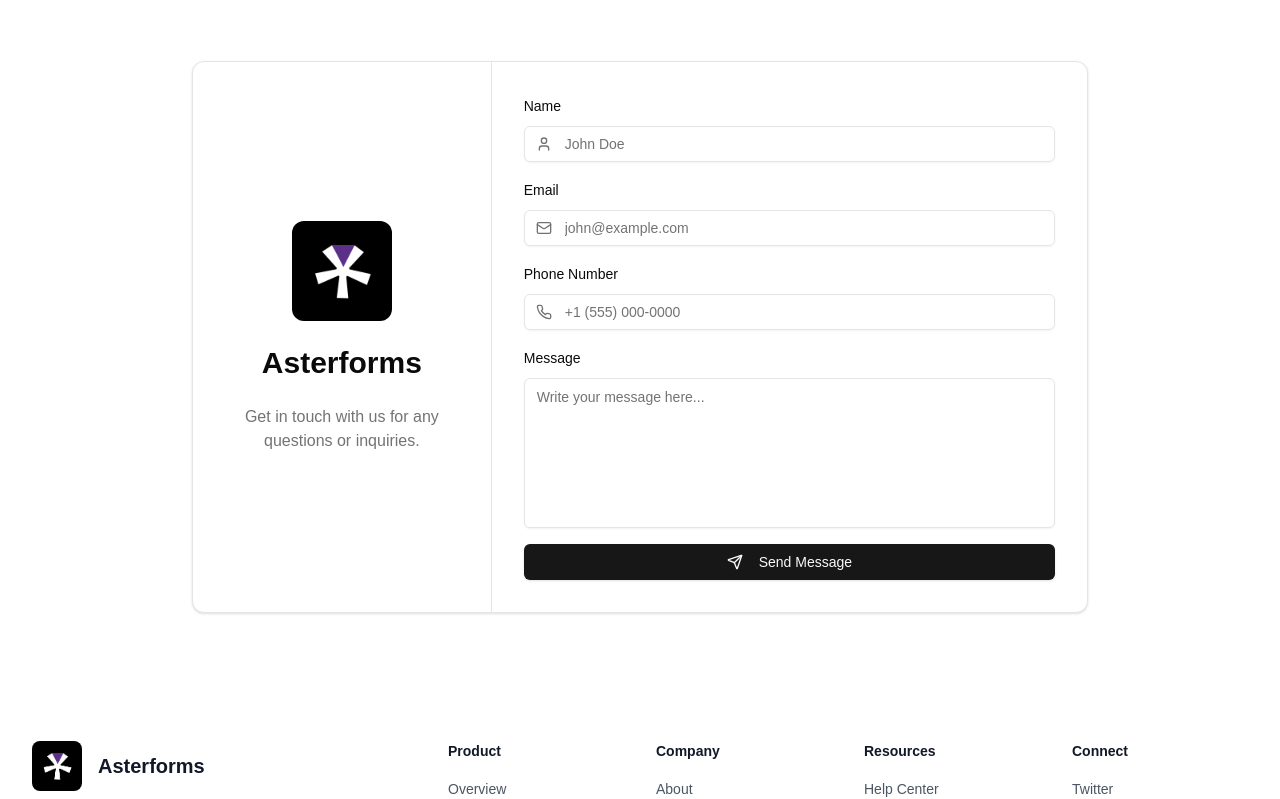
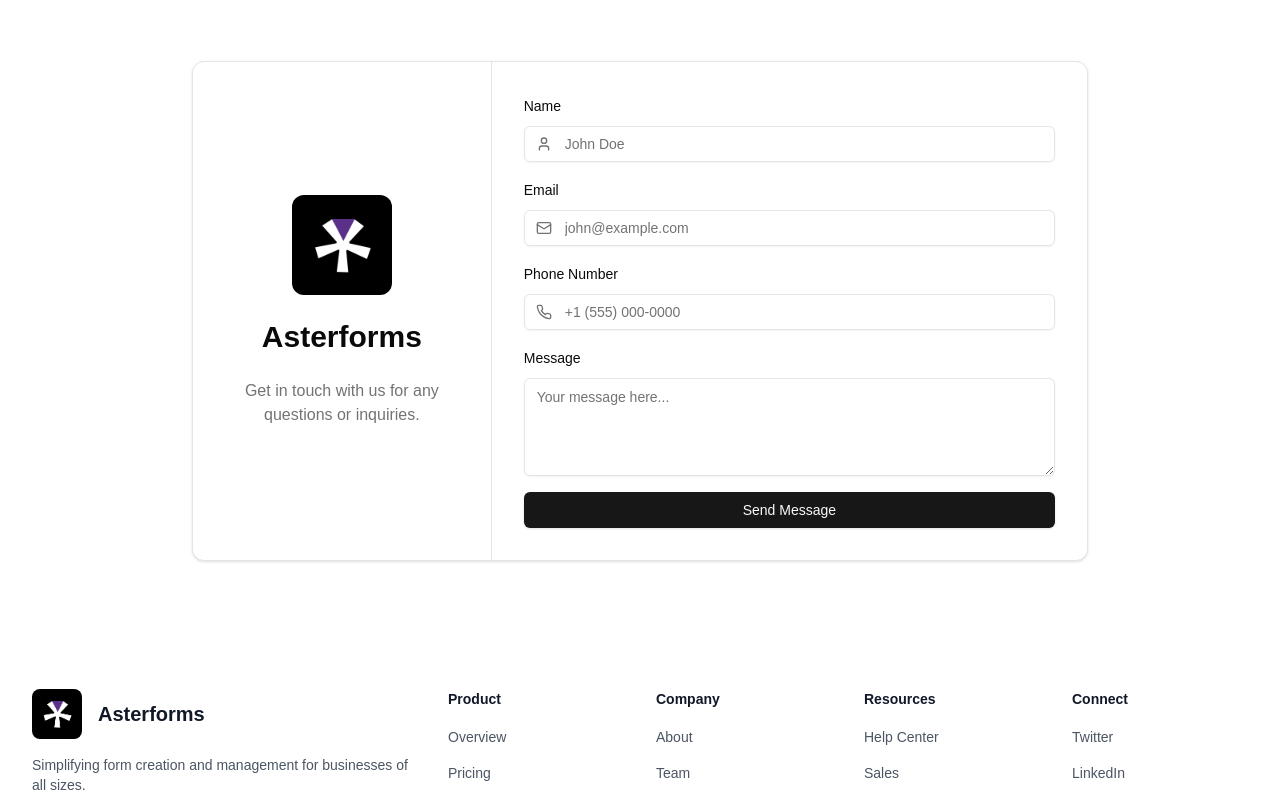
Before and after one commit to aviralshastri/formify, a Next.js app: page / in a window 1280 px wide. Shown: the part 3467-4266 px from the top of the page. Built offline with nearby package versions, Linux system fonts and the light colour scheme.

Commit message:
contact form server request updatedvs
contact form server request updated and backend for contact form also created

```diff
--- a/components/custom/ContactSection.tsx
+++ b/components/custom/ContactSection.tsx
@@ -1,8 +1,6 @@
-"use client";
-
 import React, { useState, useEffect, useRef } from "react";
 import { motion, useInView } from "framer-motion";
-import { Mail, User, Send, Loader2, Phone } from 'lucide-react';
+import { Mail, User, Send, Loader2, Phone } from "lucide-react";
 import { Button } from "@/components/ui/button";
 import { Input } from "@/components/ui/input";
 import { Textarea } from "@/components/ui/textarea";
@@ -65,22 +63,45 @@ const ContactSection = () => {
     setSubmissionStatus("loading");
 
     try {
-      await new Promise((resolve) => setTimeout(resolve, 1500));
+      const response = await fetch("http://192.168.1.8:8000/contact", {
+        method: "POST",
+        headers: {
+          "Content-Type": "application/json",
+        },
+        body: JSON.stringify(formData),
+      });
 
+      const data = await response.json();
+
+      if (response.ok) {
         const newCount = submissionCount + 1;
         setSubmissionCount(newCount);
         const currentDate = new Date().toISOString().split("T")[0];
         localStorage.setItem("submissionCount", newCount.toString());
         localStorage.setItem("lastSubmissionDate", currentDate);
 
+
+
+        setFormData({ name: "", email: "", phone: "", message: "" });
+        if(data.message==="Too many pending requests for this email or phone number."){
+          toast.error(data.message, {
+            duration: 3000,
+            position: "top-center",
+          });
+        }
+        else{
           toast.success("Message sent successfully!", {
             duration: 3000,
             position: "top-center",
           });
-
-      setFormData({ name: "", email: "", phone: "", message: "" });
+        }
+      } else {
+        throw new Error(
+          data?.message || "Something went wrong. Please try again."
+        );
+      }
     } catch (error) {
-      toast.error("Something went wrong. Please try again.", {
+      toast.error(error.message, {
         duration: 3000,
         position: "top-center",
       });
@@ -134,7 +155,8 @@ const ContactSection = () => {
               animate={headerInView ? { opacity: 1 } : {}}
               transition={{ duration: 0.6, delay: 0.6 }}
             >
-              We're here to help you with any questions or concerns. Fill out the form below, and we'll get back to you promptly.
+              We're here to help you with any questions or concerns. Fill out
+              the form below, and we'll get back to you promptly.
             </motion.p>
           </div>
         </motion.div>
@@ -158,7 +180,7 @@ const ContactSection = () => {
                       duration: 0.6,
                       type: "spring",
                       stiffness: 260,
-                      damping: 20
+                      damping: 20,
                     }}
                   >
                     <Image
@@ -187,22 +209,28 @@ const ContactSection = () => {
                         name: "name",
                         type: "text",
                         placeholder: "John Doe",
-                        icon: <User className="absolute left-3 top-1/2 -translate-y-1/2 h-4 w-4 text-muted-foreground" />
+                        icon: (
+                          <User className="absolute left-3 top-1/2 -translate-y-1/2 h-4 w-4 text-muted-foreground" />
+                        ),
                       },
                       {
                         label: "Email",
                         name: "email",
                         type: "email",
                         placeholder: "john@example.com",
-                        icon: <Mail className="absolute left-3 top-1/2 -translate-y-1/2 h-4 w-4 text-muted-foreground" />
+                        icon: (
+                          <Mail className="absolute left-3 top-1/2 -translate-y-1/2 h-4 w-4 text-muted-foreground" />
+                        ),
                       },
                       {
                         label: "Phone Number",
                         name: "phone",
                         type: "tel",
                         placeholder: "+1 (555) 000-0000",
-                        icon: <Phone className="absolute left-3 top-1/2 -translate-y-1/2 h-4 w-4 text-muted-foreground" />
-                      }
+                        icon: (
+                          <Phone className="absolute left-3 top-1/2 -translate-y-1/2 h-4 w-4 text-muted-foreground" />
+                        ),
+                      },
                     ].map((field, idx) => (
                       <motion.div
                         key={field.name}
@@ -211,7 +239,7 @@ const ContactSection = () => {
                         animate={formInView ? { opacity: 1, y: 0 } : {}}
                         transition={{
                           duration: 0.6,
-                          delay: 0.2 + idx * 0.1
+                          delay: 0.2 + idx * 0.1,
                         }}
                       >
                         <Label htmlFor={field.name}>{field.label}</Label>
@@ -235,51 +263,33 @@ const ContactSection = () => {
                       className="space-y-2"
                       initial={{ opacity: 0, y: 20 }}
                       animate={formInView ? { opacity: 1, y: 0 } : {}}
-                      transition={{
-                        duration: 0.6,
-                        delay: 0.6
-                      }}
+                      transition={{ duration: 0.6, delay: 0.5 }}
                     >
                       <Label htmlFor="message">Message</Label>
+                      <div className="relative">
                         <Textarea
                           id="message"
                           name="message"
                           value={formData.message}
                           onChange={handleChange}
-                        placeholder="Write your message here..."
-                        className="min-h-[150px] resize-none w-full"
+                          placeholder="Your message here..."
+                          rows={4}
                           required
                         />
+                      </div>
                     </motion.div>
 
-                    <motion.div
-                      whileHover={{ scale: 1.05 }}
-                      whileTap={{ scale: 0.95 }}
-                      initial={{ opacity: 0, y: 20 }}
-                      animate={formInView ? { opacity: 1, y: 0 } : {}}
-                      transition={{
-                        duration: 0.6,
-                        delay: 0.8
-                      }}
-                    >
                     <Button
                       type="submit"
-                        className="w-full"
+                      className="w-full mt-4"
                       disabled={submissionStatus === "loading"}
                     >
                       {submissionStatus === "loading" ? (
-                          <>
-                            <Loader2 className="mr-2 h-4 w-4 animate-spin" />
-                            Sending...
-                          </>
+                        <Loader2 className="animate-spin h-5 w-5" />
                       ) : (
-                          <>
-                            <Send className="mr-2 h-4 w-4" />
-                            Send Message
-                          </>
+                        "Send Message"
                       )}
                     </Button>
-                    </motion.div>
                   </form>
                 </div>
               </div>
```
Lines whose indentation alone changed are shown as unchanged.
